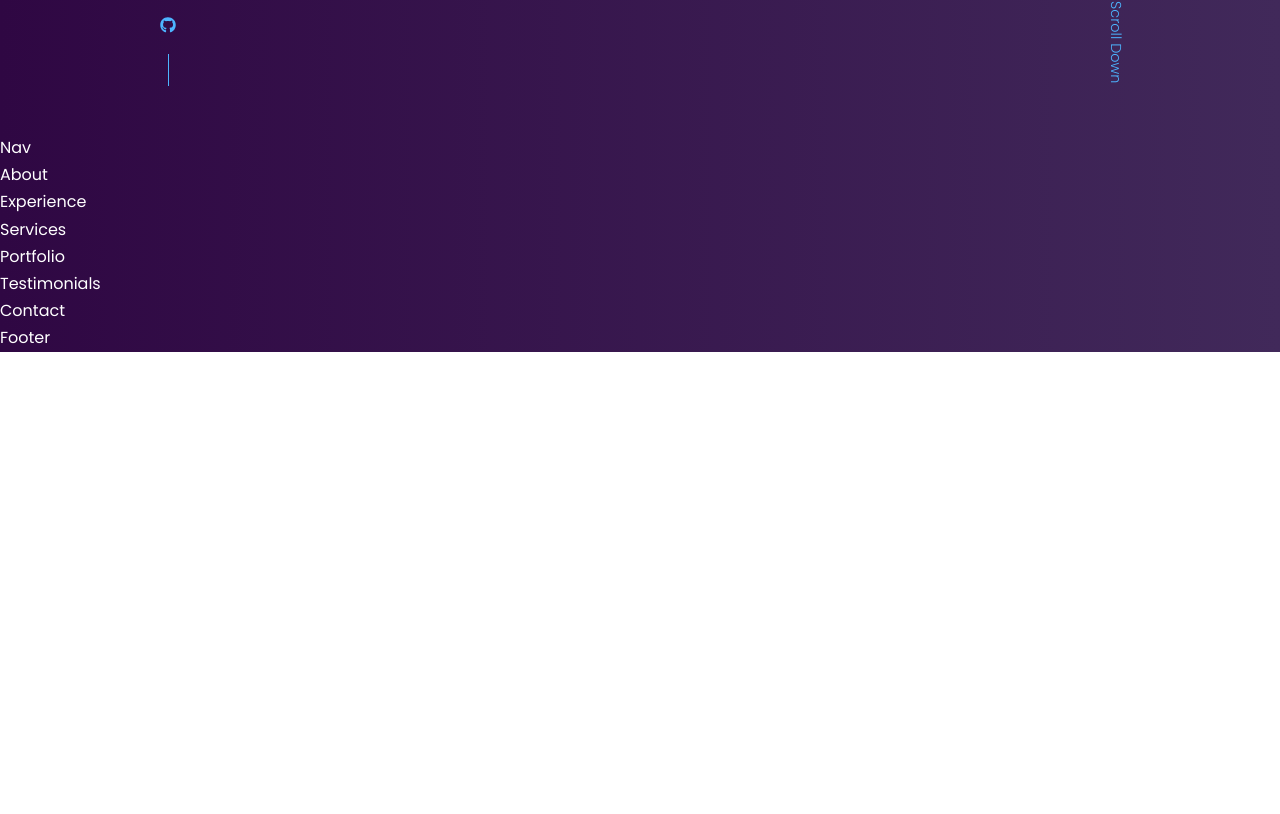
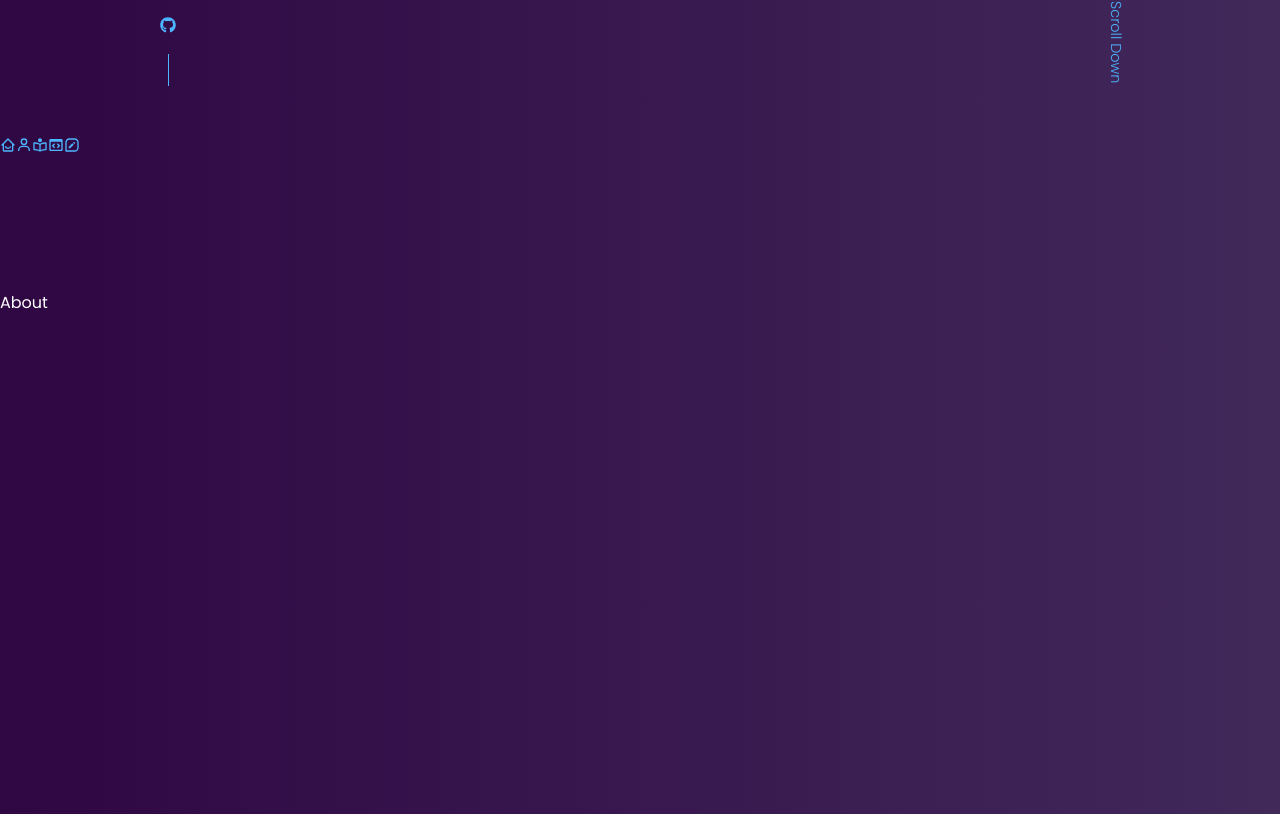
Before and after one commit to atakanreyhanioglu/portfolio, a React (Create React App) app: page / in a window 1280 px wide. Shown: the part 666-1480 px from the top of the page. Before the commit the page ends 1018 px from the top, so only its background shows below. Built offline with nearby package versions, Linux system fonts and the light colour scheme.

Commit message:
nav added

```diff
--- a/src/components/about/About.jsx
+++ b/src/components/about/About.jsx
@@ -3,7 +3,7 @@ import "./about.css"
 
 const About = () => {
     return (
-        <div>About</div>
+        <section id={"about"}>About</section>
     )
 }
 
--- a/src/components/contact/Contact.jsx
+++ b/src/components/contact/Contact.jsx
@@ -3,7 +3,7 @@ import "./contact.css"
 
 const Contact = () => {
     return (
-        <div>Contact</div>
+        <section id={"contact"}>Contact</section>
     )
 }
 
--- a/src/components/experience/Experience.jsx
+++ b/src/components/experience/Experience.jsx
@@ -3,7 +3,7 @@ import "./experience.css"
 
 const Experience = () => {
     return (
-        <div>Experience</div>
+        <section id={"experience"}>Experience</section>
     )
 }
 
--- a/src/components/header/Header.jsx
+++ b/src/components/header/Header.jsx
@@ -8,7 +8,7 @@ import SvgBg from '../../assets/digital-bg.svg'
 
 const Header = () => {
     return (
-        <header>
+        <header id={"home"}>
             <div className="container header__container">
                 <h5>Hello I'm</h5>
                 <h1>Atakan Reyhanioğlu</h1>
--- a/src/components/nav/Nav.jsx
+++ b/src/components/nav/Nav.jsx
@@ -1,9 +1,16 @@
 import React from 'react'
 import "./nav.css"
+import {BiHomeSmile, BiUser, BiBookReader, BiCodeBlock, BiMessageSquareEdit} from 'react-icons/bi'
 
 const Nav = () => {
     return (
-        <div>Nav</div>
+        <nav>
+            <a href="#home"><BiHomeSmile/></a>
+            <a href="#about"><BiUser/></a>
+            <a href="#experience"><BiBookReader/></a>
+            <a href="#services"><BiCodeBlock/></a>
+            <a href="#contact"><BiMessageSquareEdit/></a>
+        </nav>
     )
 }
 
--- a/src/components/services/Services.jsx
+++ b/src/components/services/Services.jsx
@@ -3,7 +3,7 @@ import "./services.css"
 
 const Services = () => {
     return (
-        <div>Services</div>
+        <section id={"services"}>Services</section>
     )
 }
 
--- a/src/index.css
+++ b/src/index.css
@@ -55,6 +55,7 @@ h1 {
 }
 section {
     margin-top: 8rem;
+    height: 100vh;
 }
 
 section > h2, section > h5 {
```
